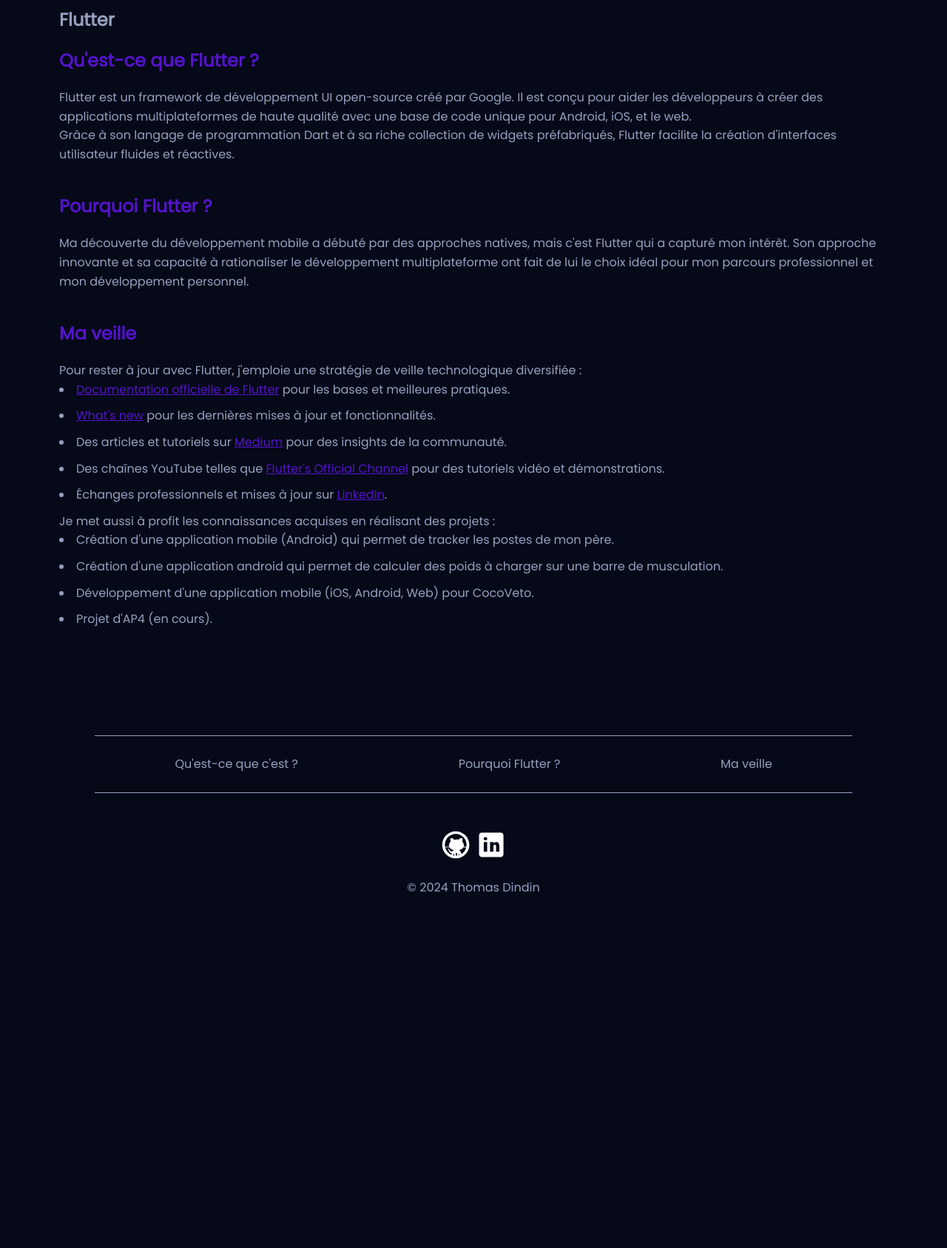
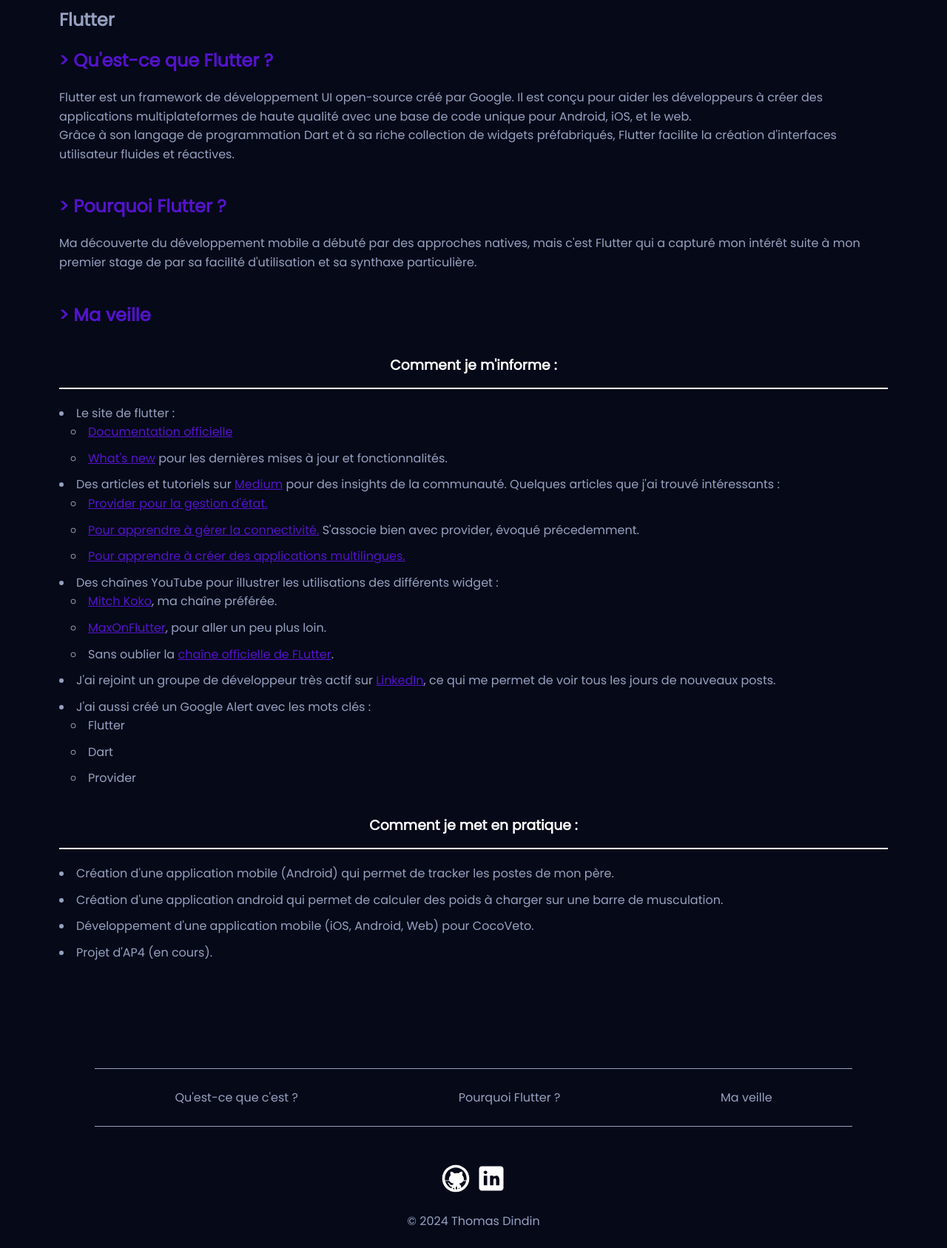
Before and after one commit to thomasdindin/portfolio, a PHP site: page /flutter in a window 1280 px wide. Shown: the part 91-1778 px from the top of the page at 74% size. Before the commit the page ends 1297 px from the top, so only its background shows below. Run offline with PHP 8.4, Linux system fonts and the light colour scheme.

Commit message:
Final version of the web page content.

```diff
--- a/assets/css/stage.css
+++ b/assets/css/stage.css
@@ -1,5 +1,8 @@
 article {
   margin-bottom: 40px;
+}
+article ul li ul {
+  padding: 0 1rem;
 }
 article section {
   padding: 0;
--- a/assets/css/style.css
+++ b/assets/css/style.css
@@ -88,6 +88,9 @@ header a:first-child {
 /* Main Content */
 main h2 {
   color: var(--secondary-color);
+}
+main h2::before {
+  content: "> ";
 }
 main section {
   padding: 10vh;
--- a/assets/css/style.scss
+++ b/assets/css/style.scss
@@ -92,6 +92,10 @@ header {
 main {
     h2 {
         color: var(--secondary-color);
+
+        &::before {
+            content : "> ";
+        }
     }
 
     section {
--- a/src/public_views/btssio.php
+++ b/src/public_views/btssio.php
@@ -41,6 +41,7 @@
                 <li>Base de données</li>
                 <li>Programmation (Web / logicielle)</li>
                 <li>Infrastructure, systèmes et réseaux (durant le premier semestre)</li>
+                <li>Cybersécurité.</li>
             </ul>
         </section>
         <section>
@@ -64,4 +65,6 @@
             <li>Base de données : MySQL, NoSQL.</li>
         </ul>
     </article>
+
+    <a href="/assets/pdf/6- Annexe 6-1 - Tableau de synthèse - Epreuve E4 - BTS SIO 2024.pdf" target="_blank">Consulter mon tableau de compétence. </a>
 </section>
--- a/src/public_views/flutter.php
+++ b/src/public_views/flutter.php
@@ -17,22 +17,47 @@
     <!-- Section expliquant pourquoi l'auteur a choisi Flutter -->
     <article id="why-flutter">
         <h2>Pourquoi Flutter ?</h2>
-        <p>Ma découverte du développement mobile a débuté par des approches natives, mais c'est Flutter qui a capturé mon intérêt. Son approche innovante et sa capacité à rationaliser le développement multiplateforme ont fait de lui le choix idéal pour mon parcours professionnel et mon développement personnel.</p>
+        <p>Ma découverte du développement mobile a débuté par des approches natives, mais c'est Flutter qui a capturé mon intérêt suite à mon premier stage de par sa facilité d'utilisation et sa synthaxe particulière. </p>
     </article>
 
     <!-- Section détaillant comment l'auteur effectue sa veille technologique -->
     <article id="how-did-i-keep-up">
         <h2>Ma veille</h2>
-        <p>Pour rester à jour avec Flutter, j'emploie une stratégie de veille technologique diversifiée :</p>
+        <h3>Comment je m'informe : </h3>
         <ul>
-            <li><a href="https://flutter.dev/docs" target="_blank" rel="noopener noreferrer">Documentation officielle de Flutter</a> pour les bases et meilleures pratiques.</li>
-            <li><a href="https://docs.flutter.dev/whats-new" target="_blank" rel="noopener noreferrer">What's new</a> pour les dernières mises à jour et fonctionnalités.</li>
-            <li>Des articles et tutoriels sur <a href="https://medium.com/" target="_blank" rel="noopener noreferrer">Medium</a> pour des insights de la communauté.</li>
-            <li>Des chaînes YouTube telles que <a href="https://www.youtube.com/flutterdev" target="_blank" rel="noopener noreferrer">Flutter's Official Channel</a> pour des tutoriels vidéo et démonstrations.</li>
-                        <li>Échanges professionnels et mises à jour sur <a href="https://www.linkedin.com/showcase/flutterdev/" target="_blank" rel="noopener noreferrer">LinkedIn</a>.</li>
+            <li>
+                Le site de flutter :
+                <ul>
+                    <li><a href="https://flutter.dev/docs" target="_blank" rel="noopener noreferrer">Documentation officielle</a></li>
+                    <li><a href="https://docs.flutter.dev/whats-new" target="_blank" rel="noopener noreferrer">What's new</a> pour les dernières mises à jour et fonctionnalités.</li>
+                </ul>
+            </li>
+            <li>Des articles et tutoriels sur <a href="https://medium.com/flutter" target="_blank" rel="noopener noreferrer">Medium</a> pour des insights de la communauté. Quelques articles que j'ai trouvé intéressants :
+                <ul>
+                    <li><a href="https://nureddineraslan.medium.com/understanding-state-management-with-provider-in-flut-e74e0b9e49d9" target="_blank" rel="noopener noreferrer">Provider pour la gestion d'état.</a></li>
+                    <li><a href="https://medium.com/@ozgeekaratas/connectivity-and-connection-change-listener-in-flutter-b30627ce135b" target="_blank" rel="noopener noreferrer">Pour apprendre à gérer la connectivité.</a> S'associe bien avec provider, évoqué précedemment.</li>
+                    <li><a href="https://medium.com/@lumeilin301/multi-language-in-flutter-ee393b298ec5" target="_blank" rel="noopener noreferrer">Pour apprendre à créer des applications multilingues.</a></li>
+                </ul>
+            </li>
+            <li>Des chaînes YouTube pour illustrer les utilisations des différents widget :
+                <ul>
+                    <li><a href="https://www.youtube.com/@createdbykoko/videos" target="_blank" rel="noopener noreferrer">Mitch Koko</a>, ma chaîne préférée.</li>
+                    <li><a href="https://www.youtube.com/@MaxonFlutter" target="_blank" rel="noopener noreferrer">MaxOnFlutter</a>, pour aller un peu plus loin.</li>
+                    <li>Sans oublier la <a href="https://www.youtube.com/@flutterdev/videos" target="_blank" rel="noopener noreferrer">chaîne officielle de FLutter</a>.</li>
+                </ul>
+            </li>
+            <li>J'ai rejoint un groupe de développeur très actif sur  <a href="https://www.linkedin.com/groups/10408911/" target="_blank" rel="noopener noreferrer">LinkedIn</a>, ce qui me permet de voir tous les jours de nouveaux posts.</li>
+            <li>
+                J'ai aussi créé un Google Alert avec les mots clés :
+                <ul>
+                    <li>Flutter</li>
+                    <li>Dart</li>
+                    <li>Provider</li>
+                </ul>
+            </li>
         </ul>
 
-        <p>Je met aussi à profit les connaissances acquises en réalisant des projets :</p>
+        <h3>Comment je met en pratique :</h3>
         <ul>
             <li>
                 Création d'une application mobile (Android) qui permet de tracker les postes de mon père.
--- a/src/public_views/home.php
+++ b/src/public_views/home.php
@@ -149,7 +149,7 @@
             <span class="auteur">- Baptiste Dhaussy, chef de projet chez Lyreco France.</span>
         </div>
     </div>
-    <p id="cv">Vous pouvez aussi <a href="./assets/pdf/CV_THOMAS_DINDIN_2023-07-23.pdf" download="CV">Télécharger mon cv</a> .</p>
+    <p id="cv">Vous pouvez aussi <a href="./assets/pdf/CV_2024-02-11_THOMAS_DINDIN.pdf" download="CV">Télécharger mon cv</a>.</p>
 </section>
 
 <!-- Veille technologique : Flutter-->
```
Also changed, not shown: 4 other files.
